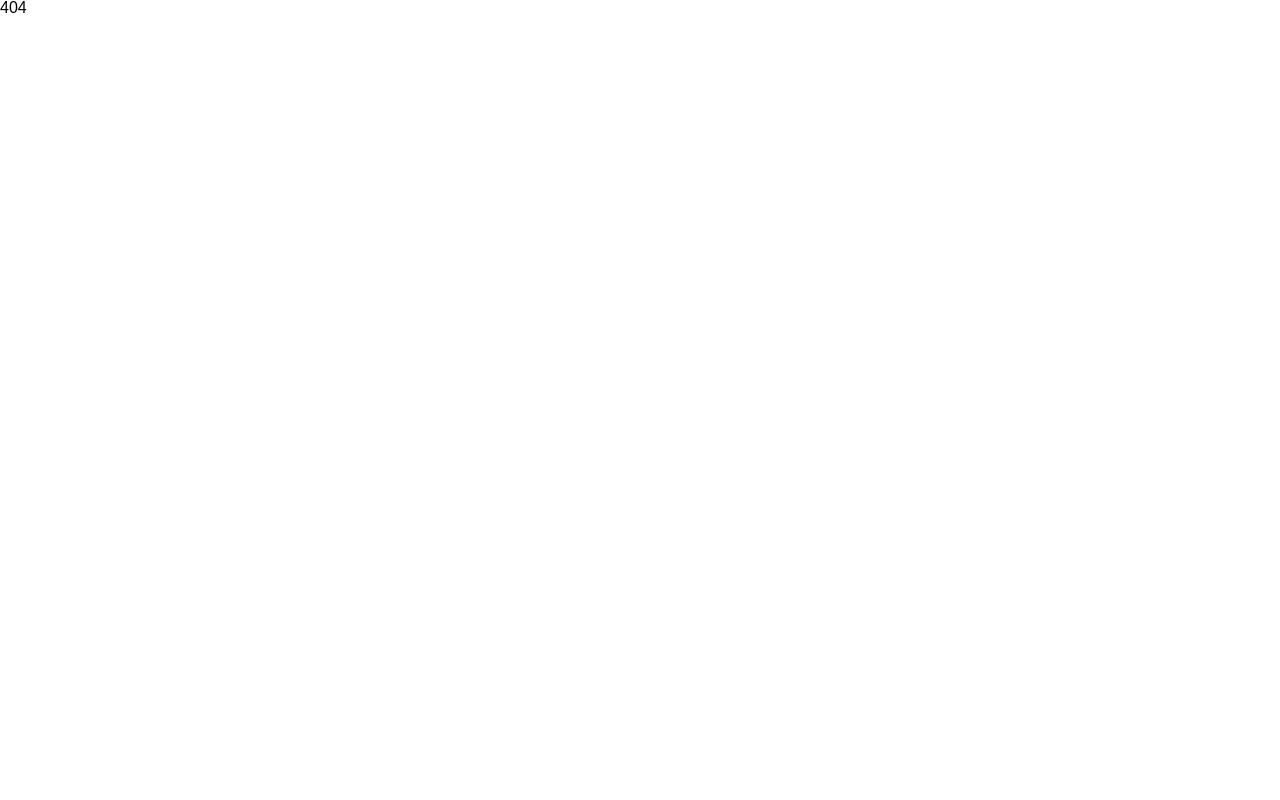
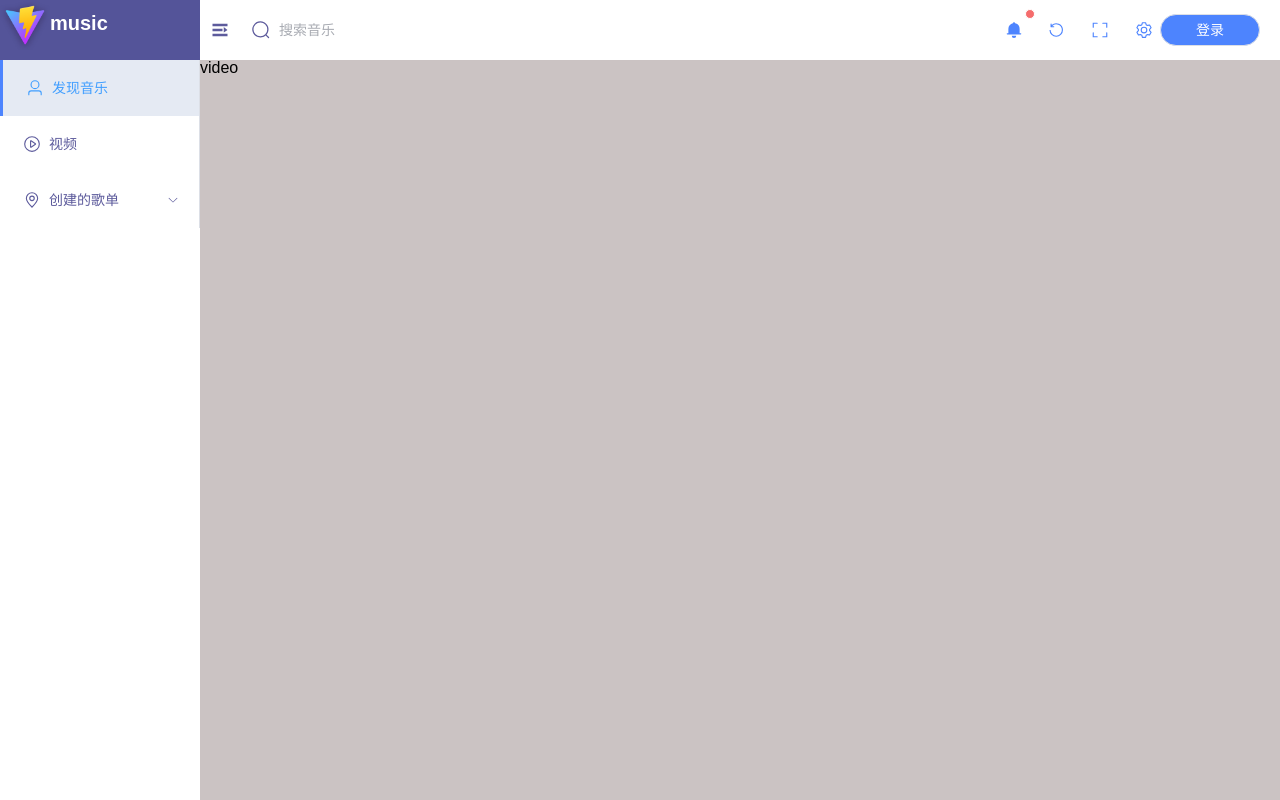
Before and after one commit to coderxiaoluo/vue_ts_music, a Vue app: page /#/video in a window 1280 px wide. Built offline with nearby package versions, Linux system fonts and the light colour scheme.

Commit message:
feat:路由展示

```diff
--- a/components.d.ts
+++ b/components.d.ts
@@ -22,6 +22,10 @@ declare module '@vue/runtime-core' {
     ElIcon: typeof import('element-plus/es')['ElIcon']
     ElInput: typeof import('element-plus/es')['ElInput']
     ElMain: typeof import('element-plus/es')['ElMain']
+    ElMenu: typeof import('element-plus/es')['ElMenu']
+    ElMenuItem: typeof import('element-plus/es')['ElMenuItem']
+    ElMenuItemGroup: typeof import('element-plus/es')['ElMenuItemGroup']
+    ElSubMenu: typeof import('element-plus/es')['ElSubMenu']
     Header: typeof import('./src/components/header/header.vue')['default']
     Logo: typeof import('./src/components/aside/c-cpn/logo.vue')['default']
     Main: typeof import('./src/components/main/Main.vue')['default']
--- a/src/components/aside/aside.vue
+++ b/src/components/aside/aside.vue
@@ -2,6 +2,24 @@
   <div class="aside">
     <!-- 左侧顶部 logo 以及 标题 -->
     <Logo></Logo>
+    <!-- menu -->
+    <el-menu router default-active="1" class="menu">
+      <el-menu-item index="1">
+        <el-icon><User /></el-icon>
+        <span>发现音乐</span>
+      </el-menu-item>
+      <el-menu-item index="2">
+        <el-icon><VideoPlay /></el-icon>
+        <span>视频</span>
+      </el-menu-item>
+      <el-sub-menu index="3">
+        <template #title>
+          <el-icon><location /></el-icon>
+          <span>创建的歌单</span>
+        </template>
+        <el-menu-item index="3-1">item one</el-menu-item>
+      </el-sub-menu>
+    </el-menu>
   </div>
 </template>
 
@@ -13,4 +31,17 @@ import Logo from './c-cpn/logo.vue'
 .aside {
   height: 100%;
 }
+.el-menu {
+  --el-menu-bg-color: var(--music-bgc-primary);
+  --el-menu-text-color:var(--music-logo-bgc)
+  height: calc(100vh - 60px);
+
+  color: var(--music-search-color);
+}
+// /选中时的背景颜色
+:deep(.el-menu-item.is-active) {
+  background-color: #e5eaf3;
+  // color: var(--music-aside-active-text);
+  border-left: 3px solid var(--music-header-right);
+}
 </style>
--- a/src/components/aside/c-cpn/logo.vue
+++ b/src/components/aside/c-cpn/logo.vue
@@ -13,14 +13,14 @@ import logo from '@/logo'
 .logo {
   display: flex;
   height: 60px;
-  background-color: var(--music-bgc-primary);
+  background-color: var(--music-logo-bgc);
   img {
     width: 50px;
     height: 50px;
   }
   h1 {
     font-size: 20px;
-    color: #ffffff;
+    color: var(--music-bgc-primary);
     font-weight: 900;
   }
 }
--- a/src/components/header/header.vue
+++ b/src/components/header/header.vue
@@ -72,7 +72,7 @@ const searchValue = ref('')
     height: 100%;
     .el-icon {
       font-size: 20px;
-      color: #ffffff;
+      color: var(--music-search-color);
       margin: 0 10px;
     }
     .el-input {
@@ -82,9 +82,10 @@ const searchValue = ref('')
     }
     :deep(.el-input__prefix-inner) {
       font-size: 20px;
+      color: var(--music-search-color);
     }
     :deep(.el-input__inner) {
-      color: #ffffff;
+      color: var(--music-search-color);
     }
   }
   .right {
@@ -99,7 +100,7 @@ const searchValue = ref('')
         background-color: transparent;
         border: transparent;
         font-size: 18px;
-        color: #ffffff;
+        color: var(--music-header-right);
       }
     }
     .user-info {
@@ -117,6 +118,8 @@ const searchValue = ref('')
       }
       .loginBtn {
         width: 100px;
+        color: #ffffff;
+        background-color: var(--music-header-right);
       }
     }
   }
--- a/src/components/main/Main.vue
+++ b/src/components/main/Main.vue
@@ -1,5 +1,12 @@
 <template>
-  <div class="main"></div>
+  <div class="main">
+    <!-- 路由 -->
+    <router-view v-slot="{ Component }">
+      <transition name="fade">
+        <component :is="Component" />
+      </transition>
+    </router-view>
+  </div>
 </template>
 
 <script setup lang="ts"></script>
@@ -8,6 +15,16 @@
 .main {
   width: 100%;
   height: 100%;
-  background-color: rebeccapurple;
+  background-color: #cbc3c3;
+}
+
+.fade-enter-from {
+  opacity: 0;
+}
+.fade-enter-active {
+  transition: all 1s;
+}
+.fade-enter-to {
+  opacity: 1;
 }
 </style>
--- a/src/routes/routes.ts
+++ b/src/routes/routes.ts
@@ -1,17 +1,39 @@
+import type { RouteRecordRaw } from 'vue-router'
 export const routes = [
   {
     path: '/',
-    redirect: '/home'
+    component: () => import('../views/home/home.vue'),
+    redirect: '/findmusic',
+    children: [
+      {
+        path: '/findmusic',
+        name: 'Find',
+        component: () => import('../views/home/find-music/find-music.vue')
+      },
+      {
+        path: '/video',
+        name: 'Video',
+        component: () => import('../views/home/video/video.vue')
+      }
+    ]
   },
-  {
-    path: '/home',
-    name: '/home',
-    component: () => import('../views/home/home.vue')
-  },
+  // 登录后查看
+  // {
+  //   name: 'create',
+  //   path: '/create',
+  //   component: () => import('../views/home/home.vue'),
+  //   redirect: '/create/me',
+  //   children: [
+  //     {
+  //       path: '/create/me',
+  //       name:"Me",
+  //       component:() => import("")
+  //     }
+  //   ]
+  // },
   {
     name: 'notfound',
     path: '/:pathMatch(.*)',
     component: () => import('../views/not-found/not-found.vue')
-  },
-  {}
+  }
 ]
--- a/src/theme/index.css
+++ b/src/theme/index.css
@@ -1,4 +1,9 @@
 :root {
-  --music-bgc-primary: #ec4141;
+  --music-bgc-primary: #ffffff;
+  --music-icon-color: #000000;
+  --music-logo-bgc: #545499;
+  --music-search-color: #5d5b9c;
+  --music-header-right: #4d84fe;
   --music-aside-bgc: #ffffff;
+  --music-aside-active-text: #4d84fe;
 }
--- /dev/null
+++ b/src/views/home/find-music/find-music.vue
@@ -0,0 +1,7 @@
+<template>
+  <div class="find-music">发现音乐</div>
+</template>
+
+<script setup lang="ts"></script>
+
+<style lang="less" scoped></style>
--- /dev/null
+++ b/src/views/home/video/video.vue
@@ -0,0 +1,7 @@
+<template>
+  <div class="video">video</div>
+</template>
+
+<script setup lang="ts"></script>
+
+<style lang="less" scoped></style>
```
Also changed, not shown: src/theme/index.less (+11 -1 lines), src/views/home/find-music/发现音乐.txt (added).
